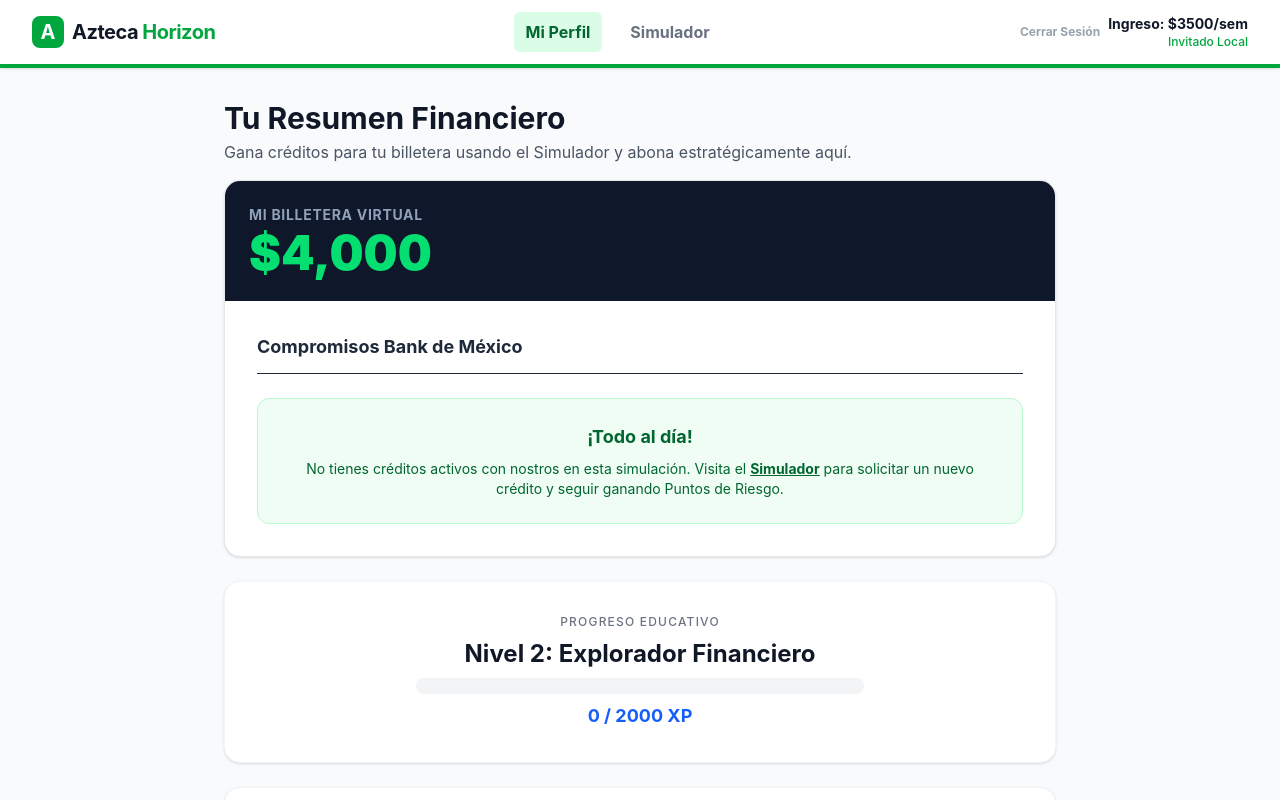
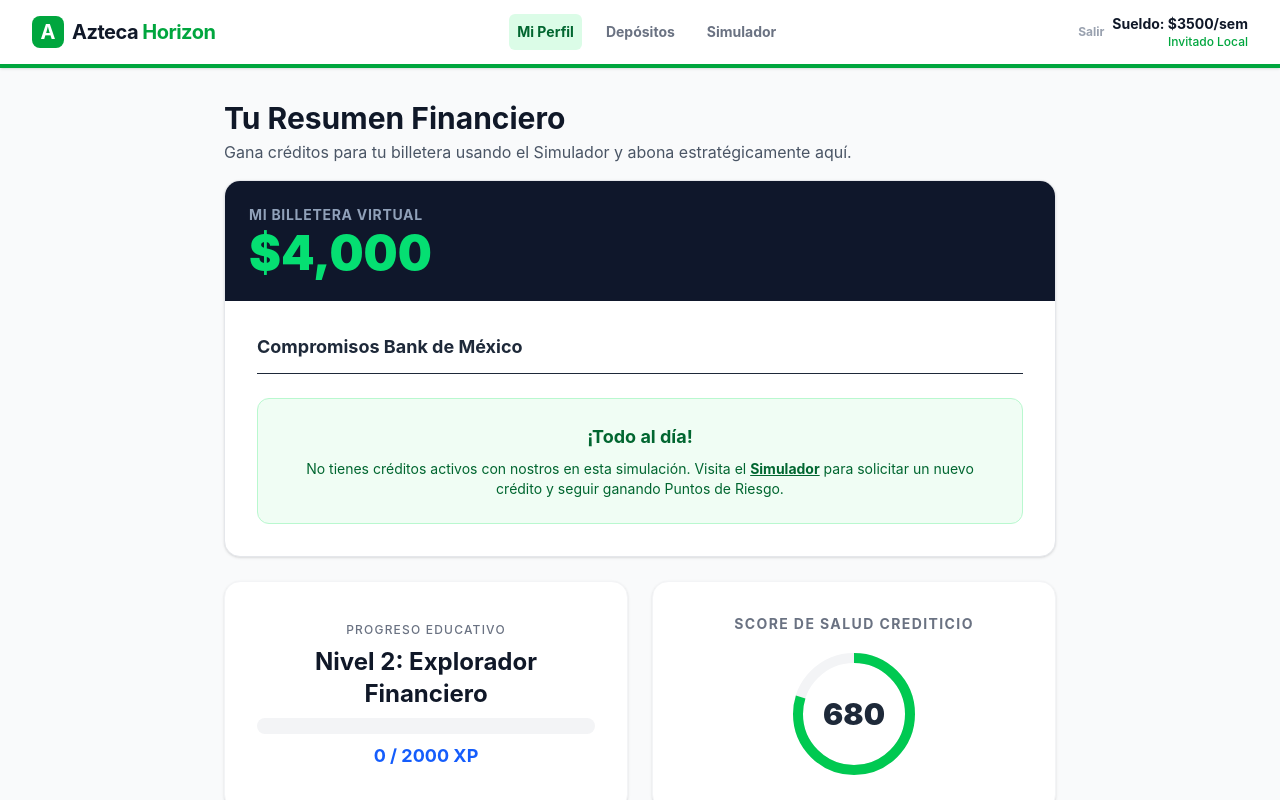
Before and after one commit to DIEGO-UTM890/Banco_Azteca_HackAthom_DEF, a React app in the folder frontend/: page / in a window 1280 px wide. Both pictures are taken after a click on the button "Ingresar a mi App". Shown: the top 800 px of the page. Built offline with nearby package versions, Linux system fonts and the light colour scheme; no server answers; the HTML template or start-up script is replaced by a standard one.

Commit message:
Add Depósitos / Payday feature to allow income simulation in wallet

```diff
--- a/frontend/src/App.jsx
+++ b/frontend/src/App.jsx
@@ -3,7 +3,7 @@ import React, { useState, useEffect } from 'react';
 function App() {
   // Estado general de Navegación
   const [isLoggedIn, setIsLoggedIn] = useState(false);
-  const [activeTab, setActiveTab] = useState('dashboard');
+  const [activeTab, setActiveTab] = useState('dashboard'); // dashboard | ingresos | simulator
 
   // Login States Simulados
   const [loginUser, setLoginUser] = useState('7712345678');
@@ -23,6 +23,9 @@ function App() {
   const [currentDebt, setCurrentDebt] = useState(0);
   const [minWeeklyPayment, setMinWeeklyPayment] = useState(0);
   const [paymentInput, setPaymentInput] = useState(0);
+
+  // Estado de Depósitos (Nuevo)
+  const [depositAmount, setDepositAmount] = useState(3500);
 
   // Estados del simulador financiero
   const [amount, setAmount] = useState(5000);
@@ -91,21 +94,33 @@ function App() {
   };
 
   // ----------------------------------------------------
-  // INYECCIÓN DE LA SIMULACIÓN A LA BILLETERA REAL
+  // REALIZAR UN DEPÓSITO SIMULADO A LA CUENTA (NUEVO)
+  // ----------------------------------------------------
+  const handleSimulateDeposit = () => {
+    const depositNum = Number(depositAmount);
+    if (depositNum < 100) {
+      alert("El depósito mínimo para la simulación es de $100");
+      return;
+    }
+    setWalletMoney(prev => prev + depositNum);
+    // Ganar un poquito de XP por guardar su dinero (educativo)
+    syncProgressToDB(xp + 10, score);
+    alert(`¡Depósito exitoso! Se han añadido $${depositNum.toLocaleString('es-MX')} a tu Billetera Virtual. (+10 XP)`);
+    setActiveTab('dashboard'); // Regresar a ver los millones
+  };
+
+
+  // ----------------------------------------------------
+  // INYECCIÓN DE LA SIMULACIÓN DE PRÉSTAMO A LA BILLETERA
   // ----------------------------------------------------
   const injectLoanToProfile = (capitalSolicitado, deudaTotal, pagoSemanalAsignado) => {
-    // Te depositamos el capital limpio en tu billetera para gastar
     setWalletMoney(prev => prev + capitalSolicitado);
-
-    // Asumimos toda la deuda generada y la sumamos a lo que debes
     setCurrentDebt(prev => prev + deudaTotal);
 
-    // La presión financiera la ajustamos (Si tenías ya un abono, se suma)
     const newWeeklyPayment = minWeeklyPayment + Math.round(pagoSemanalAsignado);
     setMinWeeklyPayment(newWeeklyPayment);
-    setPaymentInput(newWeeklyPayment); // Actualiza la cajita para la UI
+    setPaymentInput(newWeeklyPayment);
 
-    // Regresamos al menñu de Perfil para que el usuario vea el cambio impactante
     setActiveTab('dashboard');
   };
 
@@ -114,7 +129,6 @@ function App() {
     setShowCopilot(false);
     setUnderstandRisk(false);
 
-    // Calculo del Rescate
     const adjustedInterest = amount * (annualInterestRate * (52 / 52));
     const adjustedTotal = amount + adjustedInterest;
     const adjustedWeeklyInfo = adjustedTotal / 52;
@@ -160,7 +174,7 @@ function App() {
       alert(`El abono mínimo semanal de tu deuda actual es de $${minWeeklyPayment}.`);
       return;
     }
-    const realPayment = Math.min(abono, currentDebt); // No pagar de más si ya vas a liquidar
+    const realPayment = Math.min(abono, currentDebt);
 
     if (walletMoney >= realPayment && currentDebt > 0) {
       setWalletMoney(walletMoney - realPayment);
@@ -192,6 +206,10 @@ function App() {
     }
   };
 
+
+  // ==========================================
+  // PANTALLA DE LOGIN
+  // ==========================================
   const handleLoginSubmit = (e) => {
     e.preventDefault();
     setIsLoggedIn(true);
@@ -226,8 +244,11 @@ function App() {
     );
   }
 
+  // ==========================================
+  // PANTALLA PRINCIPAL
+  // ==========================================
   return (
-    <div className="min-h-screen bg-gray-50 flex flex-col font-sans mb-10">
+    <div className="min-h-screen bg-gray-50 flex flex-col font-sans mb-10 overflow-x-hidden">
       <header className="bg-white shadow relative z-10 border-b-4 border-green-600 sticky top-0">
         <div className="max-w-7xl mx-auto px-4 sm:px-6 lg:px-8">
           <div className="flex justify-between items-center h-16">
@@ -235,14 +256,15 @@ function App() {
               <div className="w-8 h-8 bg-green-600 rounded-lg flex items-center justify-center text-white font-bold text-xl">A</div>
               <span className="font-bold text-xl text-gray-900 tracking-tight hidden sm:block">Azteca <span className="text-green-600">Horizon</span></span>
             </div>
-            <nav className="flex space-x-2 sm:space-x-4">
-              <button onClick={() => { setActiveTab('dashboard'); setShowCopilot(false); }} className={`px-3 py-2 rounded-md font-bold transition-colors ${activeTab === 'dashboard' ? 'bg-green-100 text-green-800' : 'text-gray-500 hover:bg-gray-100'}`}>Mi Perfil</button>
-              <button onClick={() => setActiveTab('simulator')} className={`px-3 py-2 rounded-md font-bold transition-colors ${activeTab === 'simulator' ? 'bg-green-100 text-green-800' : 'text-gray-500 hover:bg-gray-100'}`}>Simulador</button>
+            <nav className="flex space-x-1 sm:space-x-4 overflow-x-auto scroller-hide">
+              <button onClick={() => { setActiveTab('dashboard'); setShowCopilot(false); }} className={`px-2 py-2 rounded-md font-bold text-sm transition-colors whitespace-nowrap ${activeTab === 'dashboard' ? 'bg-green-100 text-green-800' : 'text-gray-500 hover:bg-gray-100'}`}>Mi Perfil</button>
+              <button onClick={() => { setActiveTab('ingresos'); setShowCopilot(false); }} className={`px-2 py-2 rounded-md font-bold text-sm transition-colors whitespace-nowrap ${activeTab === 'ingresos' ? 'bg-green-100 text-green-800' : 'text-gray-500 hover:bg-gray-100'}`}>Depósitos</button>
+              <button onClick={() => { setActiveTab('simulator') }} className={`px-2 py-2 rounded-md font-bold text-sm transition-colors whitespace-nowrap ${activeTab === 'simulator' ? 'bg-green-100 text-green-800' : 'text-gray-500 hover:bg-gray-100'}`}>Simulador</button>
             </nav>
             <div className="flex items-center space-x-3">
-              <button onClick={() => setIsLoggedIn(false)} className="text-xs font-bold text-gray-400 hover:text-red-500 mr-2">Cerrar Sesión</button>
+              <button onClick={() => setIsLoggedIn(false)} className="text-xs font-bold text-gray-400 hover:text-red-500 mr-2 hidden sm:block">Salir</button>
               <div className="text-right hidden md:block">
-                <div className="text-sm font-bold text-gray-900">Ingreso: ${weeklyIncome}/sem</div>
+                <div className="text-sm font-bold text-gray-900">Sueldo: ${weeklyIncome}/sem</div>
                 <div className="text-xs text-green-600 font-medium">{userName}</div>
               </div>
             </div>
@@ -251,6 +273,8 @@ function App() {
       </header>
 
       <main className="flex-1 w-full max-w-4xl mx-auto p-4 sm:p-6 lg:p-8">
+
+        {/* -------------------- TAB: DASHBOARD -------------------- */}
         {activeTab === 'dashboard' && (
           <div className="animate-in fade-in duration-500 space-y-6">
             <div className="mb-4">
@@ -305,10 +329,11 @@ function App() {
               </div>
             </div>
 
+            <div className="grid grid-cols-1 md:grid-cols-2 gap-6">
               <div className="bg-white rounded-2xl shadow-sm border border-gray-100 p-8 flex flex-col justify-center text-center">
                 <p className="text-gray-500 font-medium mb-2 uppercase tracking-widest text-xs">Progreso Educativo</p>
                 <p className="text-2xl font-bold text-gray-900 mb-2">Nivel 2: Explorador Financiero</p>
-              <div className="w-full max-w-md mx-auto bg-gray-100 rounded-full h-4 mb-2 overflow-hidden">
+                <div className="w-full max-w-full mx-auto bg-gray-100 rounded-full h-4 mb-2 overflow-hidden">
                   <div className="bg-gradient-to-r from-blue-400 to-blue-600 h-4 transition-all duration-1000" style={{ width: `${Math.min((xp / 2000) * 100, 100)}%` }}></div>
                 </div>
                 <p className="text-lg font-bold text-blue-600">{xp} / 2000 XP</p>
@@ -317,22 +342,76 @@ function App() {
               <div className="bg-white rounded-2xl shadow-sm border border-gray-100 p-8 flex flex-col items-center justify-center text-center">
                 <p className="text-gray-500 font-bold tracking-widest text-sm mb-4 uppercase">Score De Salud Crediticio</p>
                 <div className="relative">
-                <svg className="w-40 h-40 transform -rotate-90 transition-all duration-1000">
-                  <circle cx="80" cy="80" r="70" stroke="currentColor" strokeWidth="12" fill="transparent" className="text-gray-100" />
-                  <circle cx="80" cy="80" r="70" stroke="currentColor" strokeWidth="12" fill="transparent" strokeDasharray="440" strokeDashoffset={440 - (440 * (score / 850))} className={score >= 600 ? "text-green-500" : "text-red-500"} />
+                  <svg className="w-32 h-32 transform -rotate-90 transition-all duration-1000">
+                    <circle cx="64" cy="64" r="56" stroke="currentColor" strokeWidth="10" fill="transparent" className="text-gray-100" />
+                    <circle cx="64" cy="64" r="56" stroke="currentColor" strokeWidth="10" fill="transparent" strokeDasharray="351" strokeDashoffset={351 - (351 * (score / 850))} className={score >= 600 ? "text-green-500" : "text-red-500"} />
                   </svg>
-                <span className={`absolute top-1/2 left-1/2 transform -translate-x-1/2 -translate-y-1/2 text-4xl font-black transition-colors duration-500 ${score >= 600 ? "text-gray-800" : "text-red-600"}`}>
+                  <span className={`absolute top-1/2 left-1/2 transform -translate-x-1/2 -translate-y-1/2 text-3xl font-black transition-colors duration-500 ${score >= 600 ? "text-gray-800" : "text-red-600"}`}>
                     {score}
                   </span>
                 </div>
               </div>
-
+            </div>
           </div>
         )}
 
-        {/* -------------------- SIMULATOR TAB -------------------- */}
+        {/* -------------------- TAB: INGRESOS (DEPÓSITOS) -------------------- */}
+        {activeTab === 'ingresos' && (
+          <div className="animate-in fade-in slide-in-from-right-4 duration-500">
+            <div className="mb-8">
+              <h1 className="text-3xl font-bold text-gray-900">Simulador de Ingresos ("Payday")</h1>
+              <p className="text-gray-600 mt-1">Carga dinero a tu billetera para tener fondos y pagar tus deudas simuladas.</p>
+            </div>
+
+            <div className="bg-white rounded-2xl shadow-xl border border-green-100 overflow-hidden max-w-2xl mx-auto">
+              <div className="bg-gradient-to-r from-green-500 to-emerald-600 p-8 text-white text-center">
+                <div className="w-16 h-16 bg-white/20 rounded-full flex items-center justify-center mx-auto mb-4 backdrop-blur-sm">
+                  <span className="text-3xl">💰</span>
+                </div>
+                <h2 className="text-2xl font-black">Depósito de Efectivo / Nómina</h2>
+                <p className="text-green-100 mt-2">Mete fondos directamente a la aplicación</p>
+              </div>
+
+              <div className="p-8">
+                <label className="block text-center text-sm font-bold text-gray-600 uppercase tracking-widest mb-6">Monto a depositar en pesos</label>
+                <div className="flex items-center justify-center gap-2 mb-8">
+                  <div className="relative w-64">
+                    <span className="absolute inset-y-0 left-0 flex items-center pl-4 text-green-700 font-black text-2xl">$</span>
+                    <input
+                      type="number"
+                      min="100"
+                      value={depositAmount}
+                      onChange={(e) => setDepositAmount(Number(e.target.value))}
+                      className="w-full font-black text-4xl bg-gray-50 border-2 border-green-200 text-gray-800 rounded-2xl py-4 pl-12 pr-4 focus:ring-green-500 focus:border-green-500 outline-none text-center shadow-inner"
+                    />
+                  </div>
+                </div>
+
+                <div className="grid grid-cols-3 gap-3 mb-8">
+                  <button onClick={() => setDepositAmount(3500)} className="bg-gray-100 hover:bg-gray-200 text-gray-700 font-bold py-3 rounded-xl transition">+ $3,500 (Nómina)</button>
+                  <button onClick={() => setDepositAmount(5000)} className="bg-gray-100 hover:bg-gray-200 text-gray-700 font-bold py-3 rounded-xl transition">+ $5,000</button>
+                  <button onClick={() => setDepositAmount(10000)} className="bg-gray-100 hover:bg-gray-200 text-gray-700 font-bold py-3 rounded-xl transition">+ $10,000</button>
+                </div>
+
+                <div className="bg-blue-50 border border-blue-100 rounded-xl p-4 mb-8 text-blue-800 text-sm flex gap-3 items-center">
+                  <span className="text-2xl">💡</span>
+                  <p>Inyectar fondos te permite tener flujo libre para liquidar créditos grandes de forma simulada y ganar experiencia de pago puntual.</p>
+                </div>
+
+                <button
+                  onClick={handleSimulateDeposit}
+                  className="w-full bg-green-600 hover:bg-green-700 text-white font-black text-xl py-4 rounded-xl shadow-[0_10px_20px_rgba(22,163,74,0.3)] transition-transform active:scale-95"
+                >
+                  Confirmar Depósito a Billetera
+                </button>
+              </div>
+            </div>
+          </div>
+        )}
+
+        {/* -------------------- TAB: SIMULATOR -------------------- */}
         {activeTab === 'simulator' && (
-          <div className="animate-in fade-in duration-500">
+          <div className="animate-in fade-in slide-in-from-right-4 duration-500">
             <div className="mb-8">
               <h1 className="text-3xl font-bold text-gray-900">Simulador de Crédito Personal</h1>
               <p className="text-gray-600 mt-1">Al confirmar, el monto te será depositado en efectivo a la Billetera para que lo controles.</p>
@@ -344,27 +423,19 @@ function App() {
                   <div className="flex-shrink-0 animate-pulse bg-blue-500/20 p-4 rounded-full border 2 border-blue-400/50">
                     <div className="text-blue-300 text-sm font-bold text-center">[ALERTA]</div>
                   </div>
-
                   <div className="flex-1 w-full">
-                    <h3 className="text-xl font-bold text-blue-400 mb-2 flex items-center">
-                      RIESGO DE ASFIXIA FINANCIERA
-                    </h3>
-                    <p className="text-slate-200 text-sm md:text-base leading-relaxed mb-4">
-                      Has programado un pago de <strong className="text-red-400">${Math.round(weeklyPaymentConfirm)}/sem</strong>. Esto excede tu capacidad basándonos en tu sueldo.
-                    </p>
-
+                    <h3 className="text-xl font-bold text-blue-400 mb-2 flex items-center">RIESGO DE ASFIXIA FINANCIERA</h3>
+                    <p className="text-slate-200 text-sm md:text-base leading-relaxed mb-4">Has programado un pago de <strong className="text-red-400">${Math.round(weeklyPaymentConfirm)}/sem</strong>. Esto excede tu capacidad basándonos en tu sueldo libre.</p>
                     <div className="bg-slate-800 p-4 rounded-lg border border-slate-600 mb-4">
                       <label className="flex items-start space-x-3 cursor-pointer">
                         <input type="checkbox" className="mt-1 w-5 h-5 accent-red-500 cursor-pointer" checked={understandRisk} onChange={(e) => setUnderstandRisk(e.target.checked)} />
-                        <span className="text-sm text-slate-300">
-                          Comprendo la altísima posibilidad de caer en impago y arruinar mi Score. Lo tomo bajo mi riesgo total.
-                        </span>
+                        <span className="text-sm text-slate-300">Comprendo la altísima posibilidad de caer en impago y arruinar mi Score. Lo tomo bajo mi riesgo total.</span>
                       </label>
                     </div>
                   </div>
                   <div className="flex-shrink-0 w-full md:w-64 flex flex-col space-y-3">
-                    <button onClick={acceptRescuePlan} className="w-full bg-blue-600 hover:bg-blue-500 text-white font-bold py-3 px-4 rounded-xl transition-all shadow-[0_0_15px_rgba(37,99,235,0.4)]">Aceptar Rescate Seguro</button>
-                    <button onClick={forceBadLoan} disabled={!understandRisk} className={`w-full py-3 px-4 rounded-xl font-bold transition-all ${understandRisk ? 'bg-red-600 hover:bg-red-700 text-white shadow-lg' : 'bg-slate-700 text-slate-500 cursor-not-allowed'}`}>Aprobar Préstamo Tóxico</button>
+                    <button onClick={acceptRescuePlan} className="w-full bg-blue-600 hover:bg-blue-500 text-white font-bold py-3 px-4 rounded-xl transition-all shadow-[0_0_15px_rgba(37,99,235,0.4)]">Aceptar Rescate</button>
+                    <button onClick={forceBadLoan} disabled={!understandRisk} className={`w-full py-3 px-4 rounded-xl font-bold transition-all ${understandRisk ? 'bg-red-600 hover:bg-red-700 text-white shadow-lg' : 'bg-slate-700 text-slate-500 cursor-not-allowed'}`}>Forzar Aprobación</button>
                     <button onClick={() => { setShowCopilot(false); setUnderstandRisk(false); }} className="w-full text-slate-400 hover:text-white text-sm font-medium py-2 px-4 transition-colors text-center">Volver atrás</button>
                   </div>
                 </div>
@@ -377,7 +448,7 @@ function App() {
                   <h2 className="text-lg font-bold text-gray-800 mb-6 border-b pb-4">Ajustes del Préstamo</h2>
                   <div className="mb-8">
                     <div className="flex justify-between items-end mb-4">
-                      <label className="font-semibold text-gray-600 text-sm uppercase tracking-wide">Monto a solicitar en efectivo</label>
+                      <label className="font-semibold text-gray-600 text-sm uppercase tracking-wide">Monto en efectivo a recibir</label>
                       <div className="flex items-center bg-gray-50 border border-gray-300 rounded-lg px-3 py-1">
                         <span className="text-gray-500 font-bold mr-1">$</span>
                         <input type="number" min="1000" max="50000" value={amount} onChange={(e) => { setAmount(Number(e.target.value)); setShowCopilot(false); setUnderstandRisk(false); }} className="font-bold text-xl text-green-600 bg-transparent outline-none w-24 text-right" />
@@ -405,18 +476,16 @@ function App() {
                     <div className="flex justify-between items-baseline mb-6">
                       <span className="text-gray-400 font-medium">Acuerdo Semanal</span>
                       <div className="text-right">
-                        <span className={`text-4xl font-black transition-colors ${isOverleveraged ? 'text-red-500' : 'text-green-400'}`}>
-                          ${Math.round(weeklyPaymentConfirm)}
-                        </span>
+                        <span className={`text-4xl font-black transition-colors ${isOverleveraged ? 'text-red-500' : 'text-green-400'}`}>${Math.round(weeklyPaymentConfirm)}</span>
                       </div>
                     </div>
                     <div className="space-y-4 font-mono text-sm mb-6">
                       <div className="flex justify-between pb-2 border-b border-gray-800">
-                        <span className="text-gray-400">Te cobraríamos en Total:</span>
+                        <span className="text-gray-400">Total a liquidar a Azteca:</span>
                         <span className="font-bold text-white">${Math.round(totalToPay).toLocaleString('es-MX')}</span>
                       </div>
                     </div>
-                    <button onClick={handleSimulateAction} className="w-full py-4 rounded-xl font-bold text-lg transition-all bg-green-500 hover:bg-green-400 text-white shadow-lg active:scale-95">Solicitar Depósito Inmediato</button>
+                    <button onClick={handleSimulateAction} className="w-full py-4 rounded-xl font-bold text-lg transition-all bg-green-500 hover:bg-green-400 text-white shadow-lg active:scale-95">Tramitar Préstamo Mismo Día</button>
                   </div>
 
                   <div className="bg-gray-800">
@@ -437,7 +506,6 @@ function App() {
                   </div>
                 </div>
               </div>
-
             </div>
           </div>
         )}
```
Lines whose indentation alone changed are shown as unchanged.
